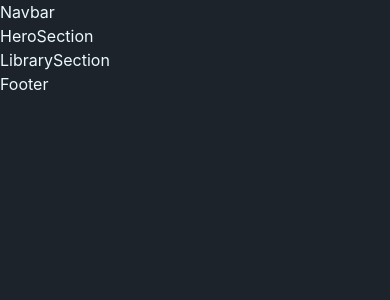
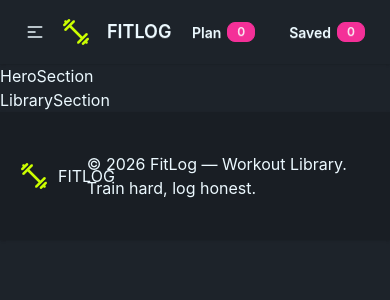
Before and after one commit to Sagorhowlader/b14-a6-fitlog, a Next.js app: page / in a window 390 px wide. Shown: the top 300 px of the page. Built offline with nearby package versions, Linux system fonts and the light colour scheme.

Commit message:
Implement Navbar and Footer without Design

```diff
--- a/src/app/layout.tsx
+++ b/src/app/layout.tsx
@@ -26,7 +26,7 @@ export default function RootLayout({ children }: LayoutProps<"/">) {
       className={`${geistSans.variable} ${geistMono.variable} h-full antialiased`}
       data-theme="dark"
     >
-      <body className="">
+      <body className="container mx-auto">
         <Navbar />
         {children}
         <Footer />
--- a/src/components/Footer.tsx
+++ b/src/components/Footer.tsx
@@ -1,5 +1,14 @@
 import React from "react";
-
+import logo from "@/assets/logo.png";
+import Image from "next/image";
 export default function Footer() {
-  return <div>Footer</div>;
+  return (
+    <footer className="bg-base-200 flex justify-between shadow py-10 px-5">
+      <div className="flex items-center gap-2.5">
+        <Image src={logo} width={28} height={28} alt="footer-logo" />
+        <p>FITLOG</p>
+      </div>
+      <div>© 2026 FitLog — Workout Library. Train hard, log honest.</div>
+    </footer>
+  );
 }
--- a/src/components/Navbar.tsx
+++ b/src/components/Navbar.tsx
@@ -1,7 +1,77 @@
+import Image from "next/image";
 import React from "react";
-
+import logo from "@/assets/logo.png";
+import Link from "next/link";
 const Navbar = () => {
-  return <div>Navbar</div>;
+  const menuItems = (
+    <>
+      <li>
+        <Link href={"/workout"}>Workout</Link>
+      </li>
+      <li>
+        <Link href={"/my-plan"}>My Plan</Link>
+      </li>
+    </>
+  );
+  return (
+    <div className="navbar shadow-sm">
+      <div className="navbar-start">
+        {/* Mobile Menu Design */}
+        <div className="dropdown">
+          {/* HAMBURGER DESIGN FOR MOBILE */}
+          <div tabIndex={0} role="button" className="btn btn-ghost lg:hidden">
+            <svg
+              aria-label="Menu"
+              xmlns="http://www.w3.org/2000/svg"
+              className="h-5 w-5"
+              fill="none"
+              viewBox="0 0 24 24"
+              stroke="currentColor"
+            >
+              {" "}
+              <path
+                strokeLinecap="round"
+                strokeLinejoin="round"
+                strokeWidth="2"
+                d="M4 6h16M4 12h8m-8 6h16"
+              />{" "}
+            </svg>
+          </div>
+          {/* HAMBURGER DESIGN FOR MOBILE END */}
+          <ul
+            tabIndex={-1}
+            className="menu menu-sm dropdown-content bg-base-100 rounded-box z-1 mt-3 w-52 p-2 shadow"
+          >
+            {menuItems}
+          </ul>
+        </div>
+        {/* Mobile Menu Design End*/}
+        {/* Large Screen Design Start */}
+        <div className="flex items-center justify-center">
+          <Image src={logo} alt="Company-Logo" width={28} height={28} />
+          <Link href={"/"} className="btn btn-ghost text-lg">
+            FITLOG
+          </Link>
+        </div>
+        {/* Large Screen Design Start */}
+      </div>
+      <div className="navbar-center hidden lg:flex">
+        <ul className="menu menu-horizontal px-1">{menuItems}</ul>
+      </div>
+      <div className="navbar-end">
+        <Link href={"/workout"}>
+          <button className="btn btn-ghost">
+            Plan <div className="badge badge-sm badge-secondary">0</div>
+          </button>
+        </Link>
+        <Link href={"/my-plan"}>
+          <button className="btn btn-ghost">
+            Saved <div className="badge badge-sm badge-secondary">0</div>
+          </button>
+        </Link>
+      </div>
+    </div>
+  );
 };
 
 export default Navbar;
```
Also changed, not shown: src/assets/banner.png (added), src/assets/logo.png (added).
